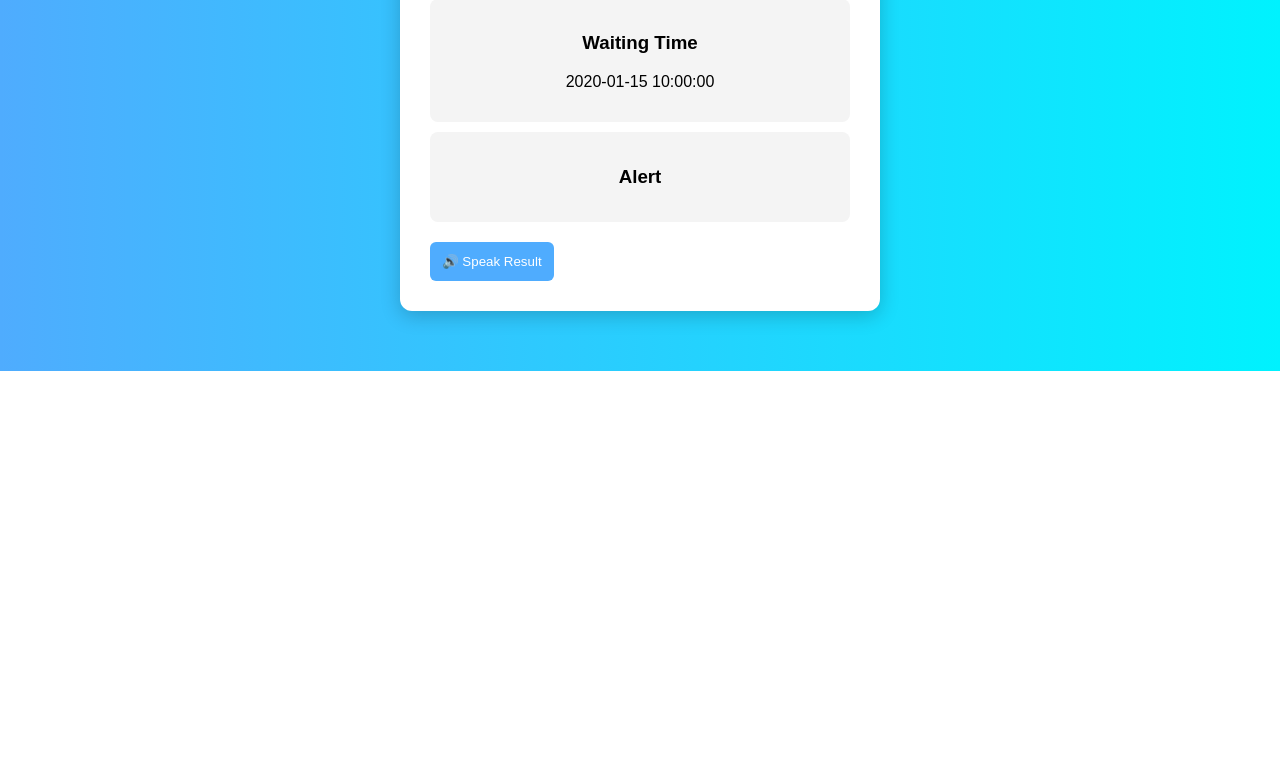
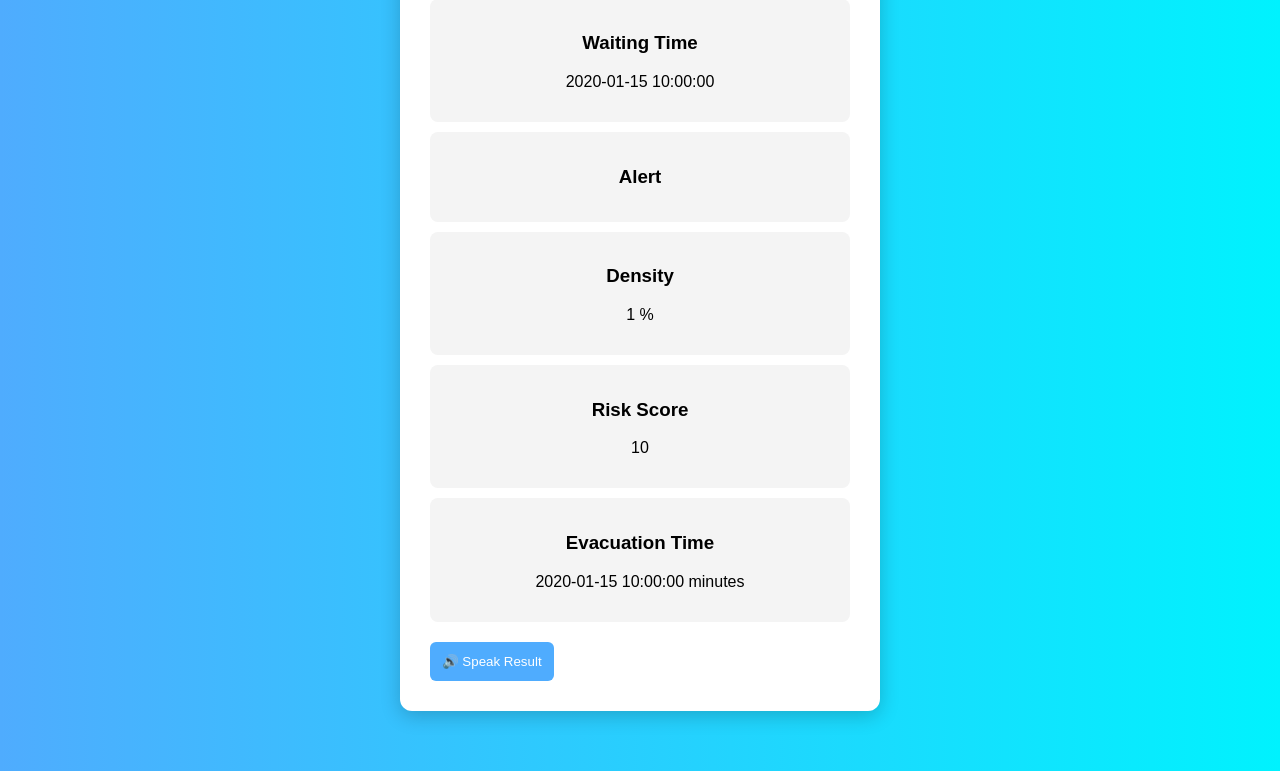
Before and after one commit to marycarmelniya-ctrl/smart-crowd-prediction, a Python web app: template templates/index.html in a window 1280 px wide. Shown: the part 688-1459 px from the top of the page. Before the commit the page ends 1059 px from the top, so only its background shows below. Run offline with Jinja, Linux system fonts and the light colour scheme; the template is opened without the code that fills it: most values are stand-ins (such as "Sample title", 1, 10 or a date in 2020).

Commit message:
Phase 2 core upgrade completed

```diff
--- a/templates/index.html
+++ b/templates/index.html
@@ -7,7 +7,6 @@
 <body>
 
 <div class="container">
-
     <h1>Smart Crowd Prediction System</h1>
 
     <form method="POST" class="form-box">
@@ -20,8 +19,8 @@
         <label>Capacity</label>
         <input type="number" name="capacity" required>
 
-	<label>Number of Exit Doors</label>
-	<input type="number" name="exit_doors" required>
+        <label>Number of Exit Doors</label>
+        <input type="number" name="exit_doors" required>
 
         <button type="submit">Predict Crowd</button>
     </form>
@@ -43,6 +42,21 @@
             <p>{{ alert }}</p>
         </div>
 
+        <div class="card">
+            <h3>Density</h3>
+            <p>{{ density_percent }} %</p>
+        </div>
+
+        <div class="card">
+            <h3>Risk Score</h3>
+            <p>{{ risk_score }}</p>
+        </div>
+
+        <div class="card">
+            <h3>Evacuation Time</h3>
+            <p>{{ evac_time }} minutes</p>
+        </div>
+
         <button onclick="speakResult()">🔊 Speak Result</button>
 
     </div>
```
